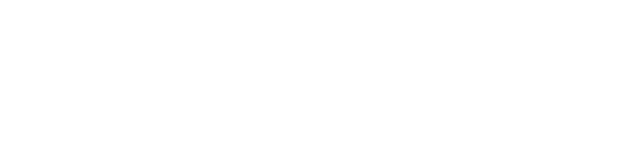
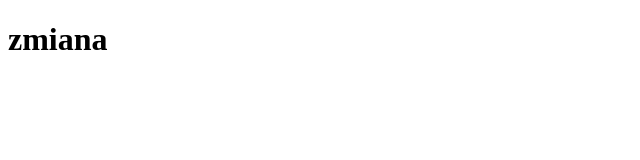
Before and after one commit to Zagubiony7/gothictogether-zadanie-git, a plain HTML site: page index.html in a window 1280 px wide. Shown: the whole page, without its empty margins (0-640 px from the left). Drawn offline with Linux system fonts and the light colour scheme.

Commit message:
Update index.html

```diff
--- a/index.html
+++ b/index.html
@@ -5,5 +5,7 @@
     <meta name="viewport" content="width=device-width, initial-scale=1.0" />
     <title>Zadanie</title>
   </head>
-  <body></body>
+  <body>
+    <h1>zmiana</h1>
+  </body>
 </html>
```
